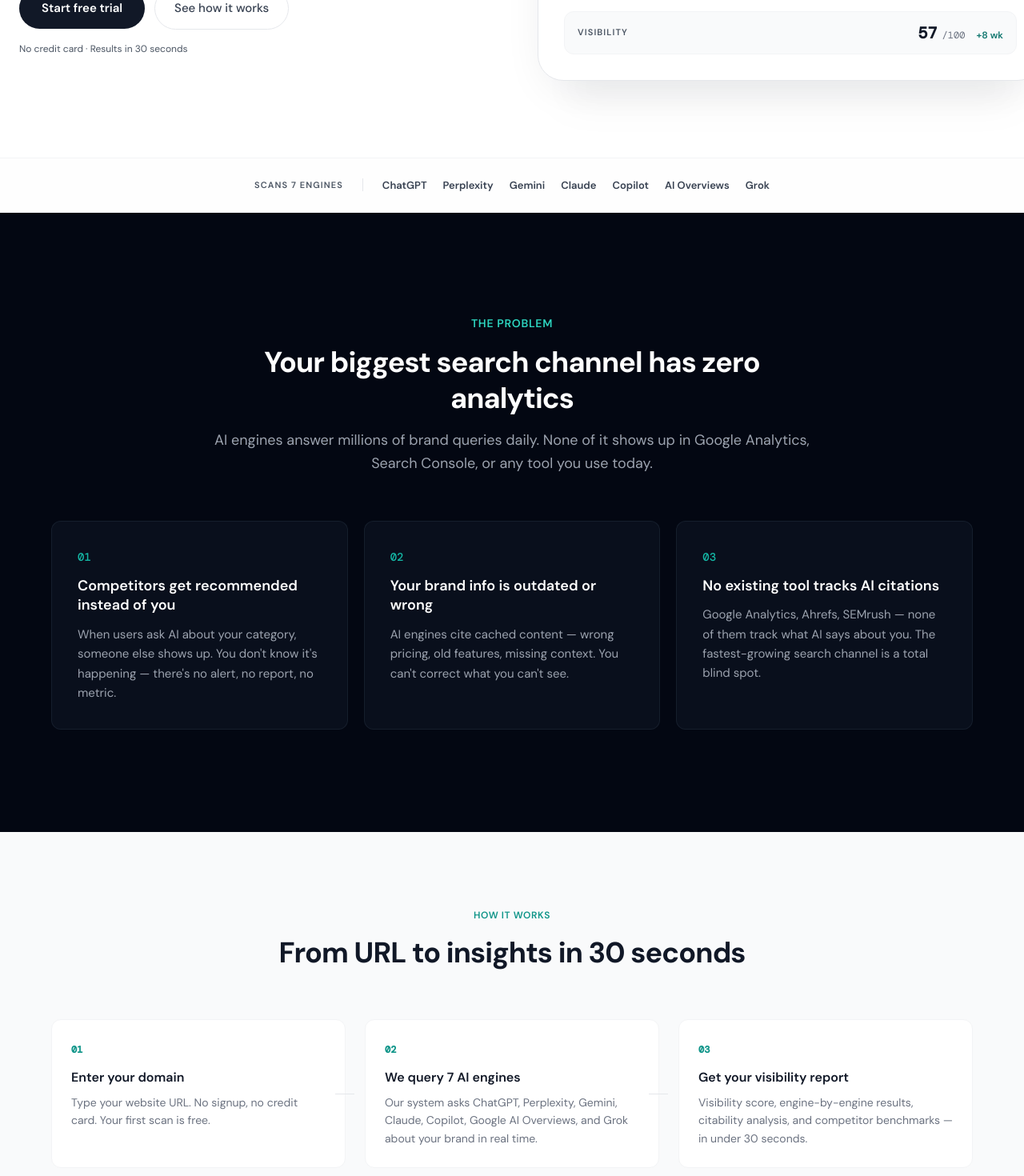
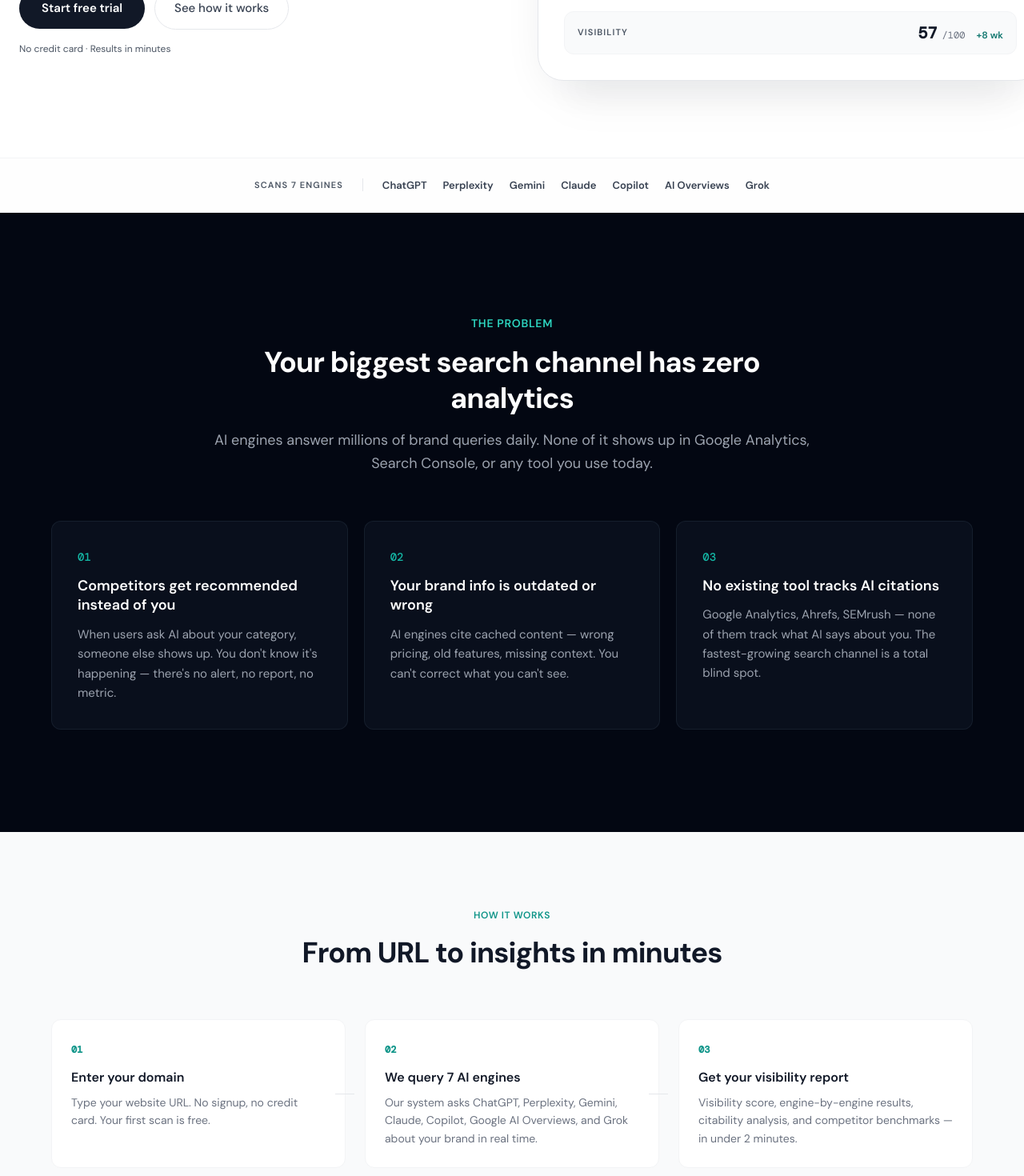
Before and after one commit to samybensadok-cmyk/geotoolbox-web, a Next.js app: page / in a window 1280 px wide. Shown: the part 542-2012 px from the top of the page at 80% size. Built offline with nearby package versions, Linux system fonts and the light colour scheme.

Commit message:
Stop claiming 30-second results (actual time 1-2 min)
Hero microcopy: 'Results in 30 seconds' → 'Results in minutes'
How it works heading: 'From URL to insights in 30 seconds' → 'in minutes'
How it works step 3: 'in under 30 seconds' → 'in under 2 minutes'

```diff
--- a/components/landing/hero.tsx
+++ b/components/landing/hero.tsx
@@ -43,7 +43,7 @@ export function Hero() {
             </div>
 
             <p className="stagger-3 mt-4 text-xs text-gray-600">
-              No credit card &middot; Results in 30 seconds
+              No credit card &middot; Results in minutes
             </p>
           </div>
 
--- a/components/landing/how-it-works.tsx
+++ b/components/landing/how-it-works.tsx
@@ -13,7 +13,7 @@ export function HowItWorks() {
     {
       num: "03",
       title: "Get your visibility report",
-      body: "Visibility score, engine-by-engine results, citability analysis, and competitor benchmarks — in under 30 seconds.",
+      body: "Visibility score, engine-by-engine results, citability analysis, and competitor benchmarks — in under 2 minutes.",
     },
   ]
 
@@ -23,7 +23,7 @@ export function HowItWorks() {
         <div className="mx-auto max-w-2xl text-center mb-14">
           <p className="text-xs font-semibold tracking-wider text-accent-600 uppercase">How it works</p>
           <h2 className="mt-3 text-[clamp(1.5rem,3.5vw,2.25rem)] font-bold tracking-tight text-gray-900">
-            From URL to insights in 30 seconds
+            From URL to insights in minutes
           </h2>
         </div>
 
```
